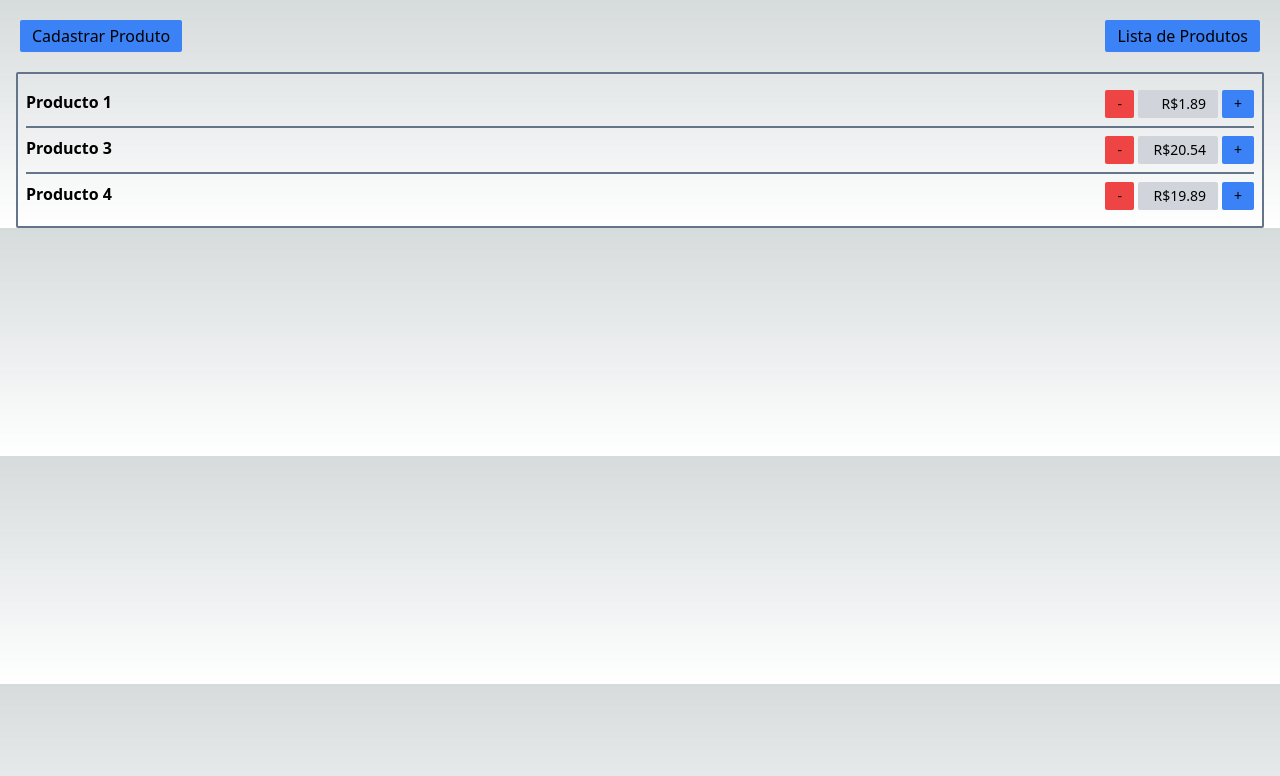
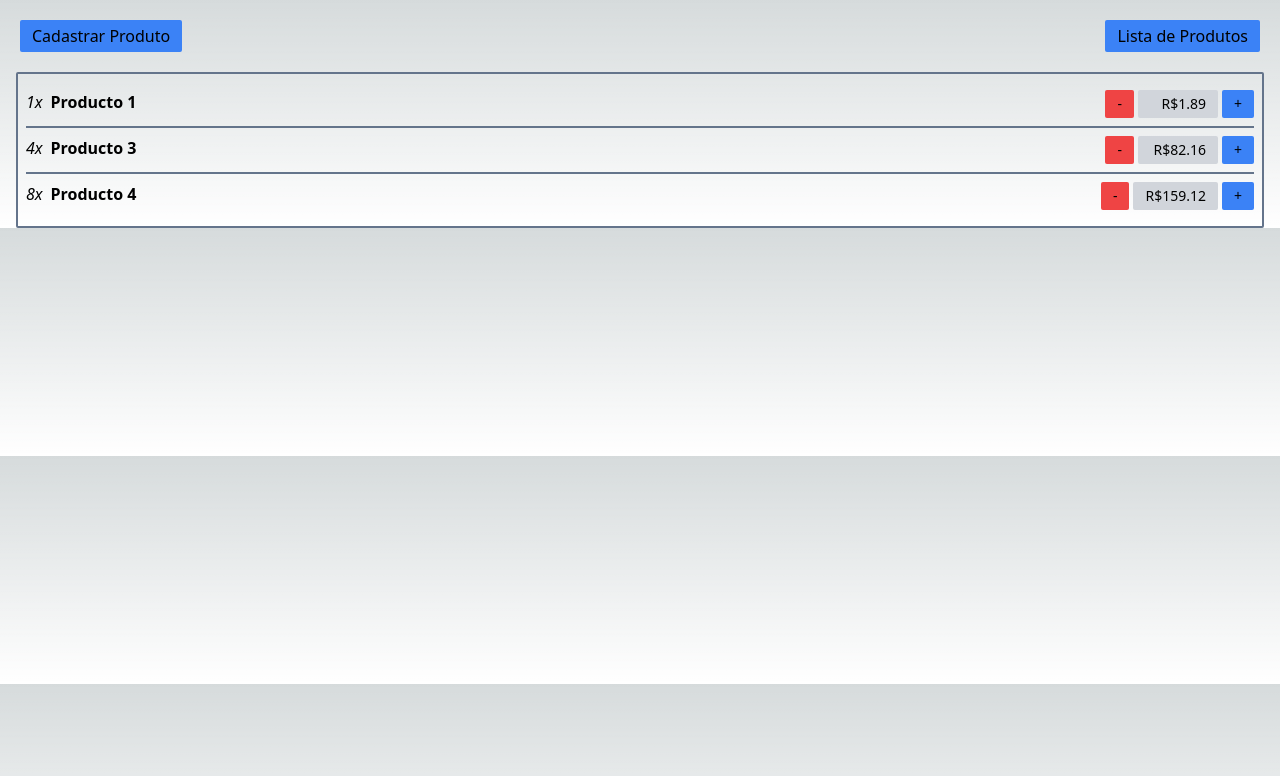
Before and after one commit to vinicius-assis/mission-challenge, a Next.js app: page /cart in a window 1280 px wide. Shown: the top 776 px of the page. Built offline with nearby package versions, Linux system fonts and the light colour scheme.

Commit message:
feat: add quantity indicator in product item

```diff
--- a/src/components/Molecules/ProductItem/ProductItem.tsx
+++ b/src/components/Molecules/ProductItem/ProductItem.tsx
@@ -1,11 +1,14 @@
-import Button from "@/components/Atoms/Button/Button"
 import ProductControl from "../ProductControl/ProductControl"
 
-const ProductItem = ({ title, price, className }:IProductItem) => {
+const ProductItem = ({ title, price, quantity,  className }:IProductItem) => {
+  const itemPrice = (quantity ? (Number(price) * quantity).toFixed(2) : price) as number
   return (
     <li className={`flex justify-between py-2 ${className}`}>
-      <h4 className="text-base font-semibold">{title}</h4>
-      <ProductControl price={price} />
+      <div className="flex">
+        {!!quantity && <p className="mr-2 italic">{quantity}x</p>}
+        <h4 className="text-base font-semibold">{title}</h4>
+      </div>
+        <ProductControl price={itemPrice} />
     </li>
   )
 }
```
